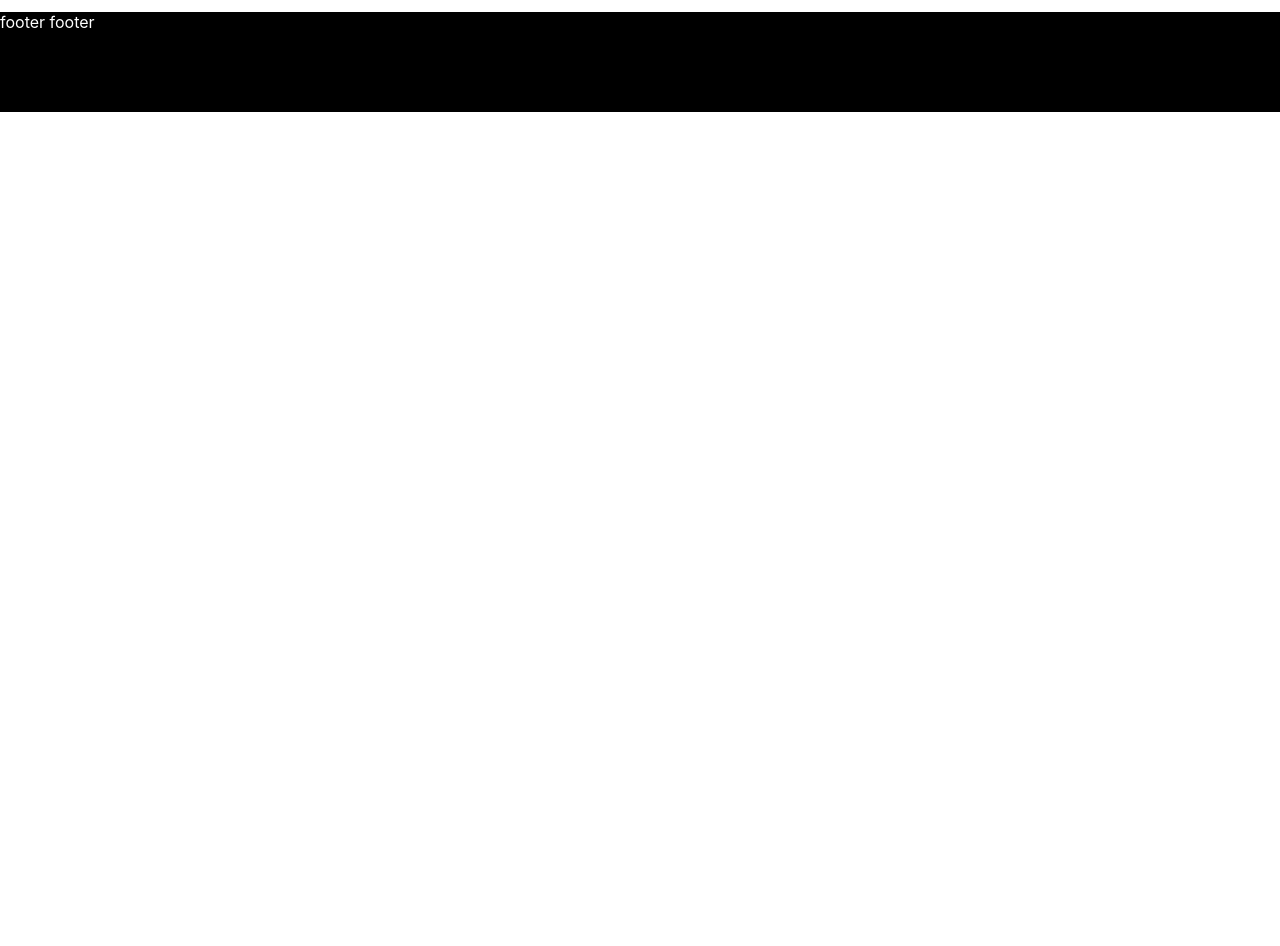
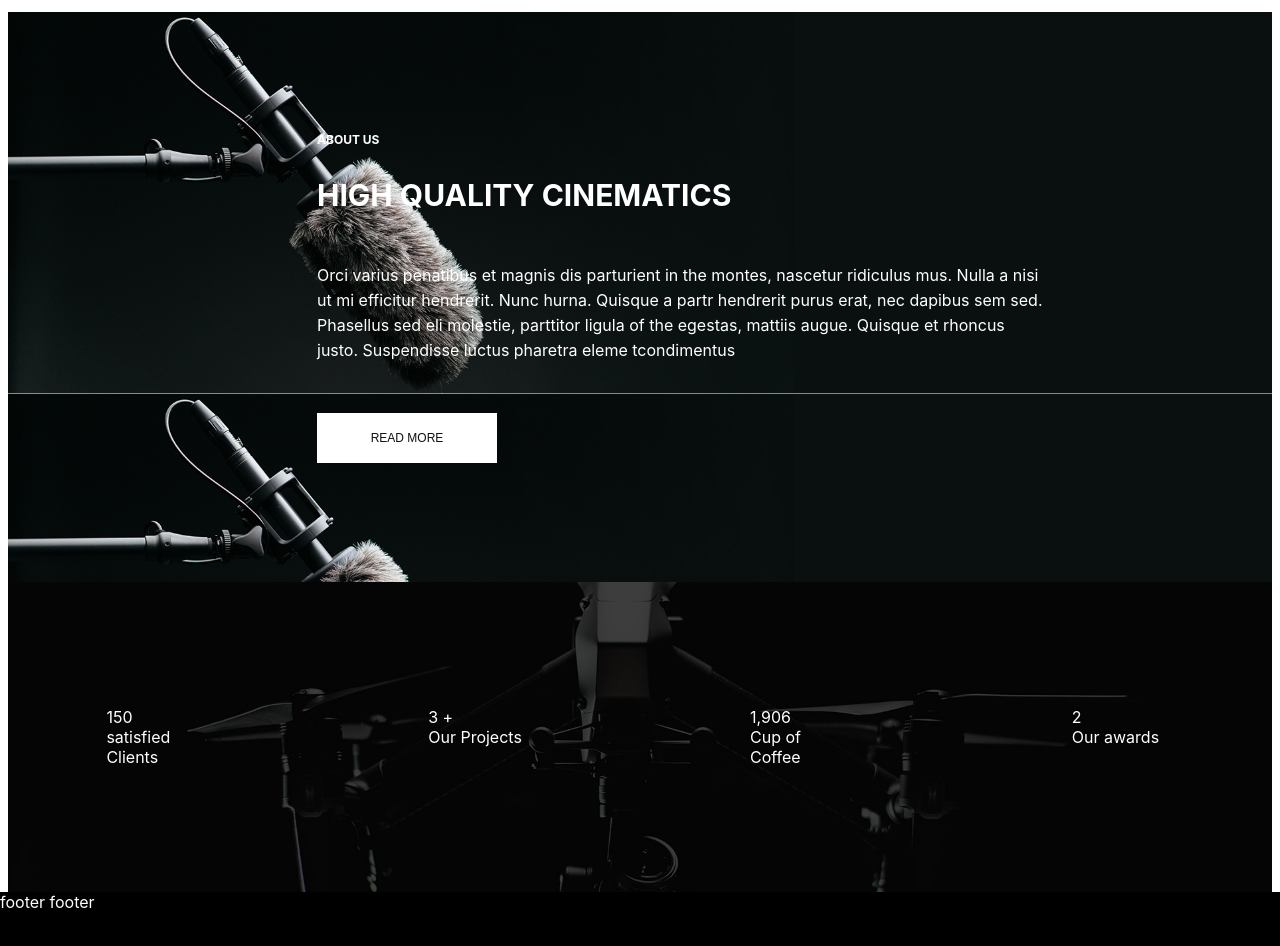
Before and after one commit to Mario-Arista/proj-html-vuejs, a Vue app: page / in a window 1280 px wide. Shown: the part 1700-2646 px from the top of the page. Before the commit the page ends 1812 px from the top, so only its background shows below. Built offline with nearby package versions, Linux system fonts and the light colour scheme.

Commit message:
About us section done + Numbers section done (not styled)

```diff
--- a/src/components/AppJumbo.vue
+++ b/src/components/AppJumbo.vue
@@ -8,7 +8,7 @@ export default {
 
 <template>
 
-    <div class="container">
+    <div class="container-fluid">
 
         <div class="row-jumbo">
 
@@ -43,9 +43,7 @@ export default {
 
 @use '../style/variables.scss' as *;
 
-.container {
-    width: 100%;
-    padding: 0px 8px;
+
 
 .row-jumbo {
     position: relative;
@@ -56,7 +54,6 @@ export default {
 
     height: 800px;
 
-        background-image: url('/public/img/jumbo-3.jpg');
     background-image: url('/public/img/jumbo-3.jpg');
     background-size: cover;
 
@@ -80,7 +77,6 @@ export default {
             padding-bottom: 60px;
 
         }
-
 
         .slider-arrows {
             position: absolute;
@@ -117,7 +113,7 @@ export default {
     }
 }
 
-}
+
 
 
 
--- a/src/components/AppMain.vue
+++ b/src/components/AppMain.vue
@@ -94,7 +94,9 @@ export default {
 
         </section>
 
+        <!-- SECTION  -->
         <SectionAboutUS></SectionAboutUS>
+
         <SectionWorks></SectionWorks>
         <SectionNumbers></SectionNumbers>
         <SectionTeam></SectionTeam>
--- a/src/components/Sections/SectionAboutUS.vue
+++ b/src/components/Sections/SectionAboutUS.vue
@@ -9,12 +9,66 @@ export default {
 
 <template>
 
+    <section class="container-fluid">
+
+        <div class="row-about">
+
+            <div class="about">
+
+                <h4>About us</h4>
+                <h2>High quality Cinematics</h2>
+                <p>Orci varius penatibus et magnis dis parturient in the montes, nascetur ridiculus mus. Nulla a nisi ut mi efficitur hendrerit. Nunc hurna. Quisque a partr hendrerit purus erat, nec dapibus sem sed. Phasellus sed eli molestie, parttitor ligula of the egestas, mattiis augue. Quisque et rhoncus justo. Suspendisse luctus pharetra eleme tcondimentus</p>
+                <button>
+                    <a href="">Read more</a>
+                </button>
+
+            </div>
+
+        </div>
+
+    </section>
 
 
 </template>
 
 <style lang="scss" scoped>
 
+@use '../../style/variables.scss' as *;
 
+.row-about {
+
+    display: flex;
+    align-items: center;
+    justify-content: flex-end;
+
+    height: 570px;
+
+    padding-right: 225px;
+
+    background-image: url('/img/About-Us.jpg');
+    background-size: contain;
+
+    .about {
+        max-width: 730px;
+        color: $primary_white;
+
+        h4 {
+            padding-bottom: 30px;
+            font-size: 12px;
+            text-transform: uppercase;
+        }
+
+        h2 {
+            padding-bottom: 50px;
+            font-size: 30px;
+            text-transform: uppercase;
+        }
+
+        p {
+            padding-bottom: 50px;
+            line-height: 25px;
+        }
+    }
+}
 
 </style>
--- a/src/components/Sections/SectionNumbers.vue
+++ b/src/components/Sections/SectionNumbers.vue
@@ -9,12 +9,69 @@ export default {
 
 <template>
 
+    <section class="container-fluid">
 
+        <div class="row-numbers">
+
+            <div class="numbers">
+
+                <div class="number-el">
+                    <div class="result">150</div>
+                    <div class="text-number">satisfied Clients</div>
+                </div>
+
+                <div class="number-el">
+                    <div class="result">3 +</div>
+                    <div class="text-number">Our Projects</div>
+                </div>
+
+                <div class="number-el">
+                    <div class="result">1,906</div>
+                    <div class="text-number">Cup of Coffee</div>
+                </div>
+
+                <div class="number-el">
+                    <div class="result">2</div>
+                    <div class="text-number">Our awards</div>
+                </div>
+
+            </div>
+
+        </div>
+
+    </section>
 
 </template>
 
-<style lang="scss" scoped>
+<style lang="scss">
 
+@use '../../style/variables.scss' as *;
 
+.row-numbers {
+
+    display: flex;
+    align-items: center;
+    justify-content: center;
+
+    height: 310px;
+
+    background-image: url('../../../public/img/section-numbers-background.jpg');
+    background-size: cover;
+    background-position-y: 500px;
+
+    .numbers {
+        display: flex;
+        max-width: 1200px;
+        gap: 220px;
+
+        color: $primary_white;
+
+        .number-el {
+            width: calc(100% / 4 - 220px / 4 * 3)
+
+        }
+    }
+
+}
 
 </style>
--- a/src/style/general.scss
+++ b/src/style/general.scss
@@ -16,16 +16,24 @@
 
 /* Common style */
 
+.container-fluid {
+  width: 100%;
+  padding: 0px 8px;
+}
+
 .hidden {
   display: none;
 }
+
+// Buttons
 
 button {
 
   background-color: $primary_white;
   border: none;
 
-  padding: 18px 35px;
+  width: 180px;
+  height: 50px;
 
   a {
 
```
Lines whose indentation alone changed are shown as unchanged.
